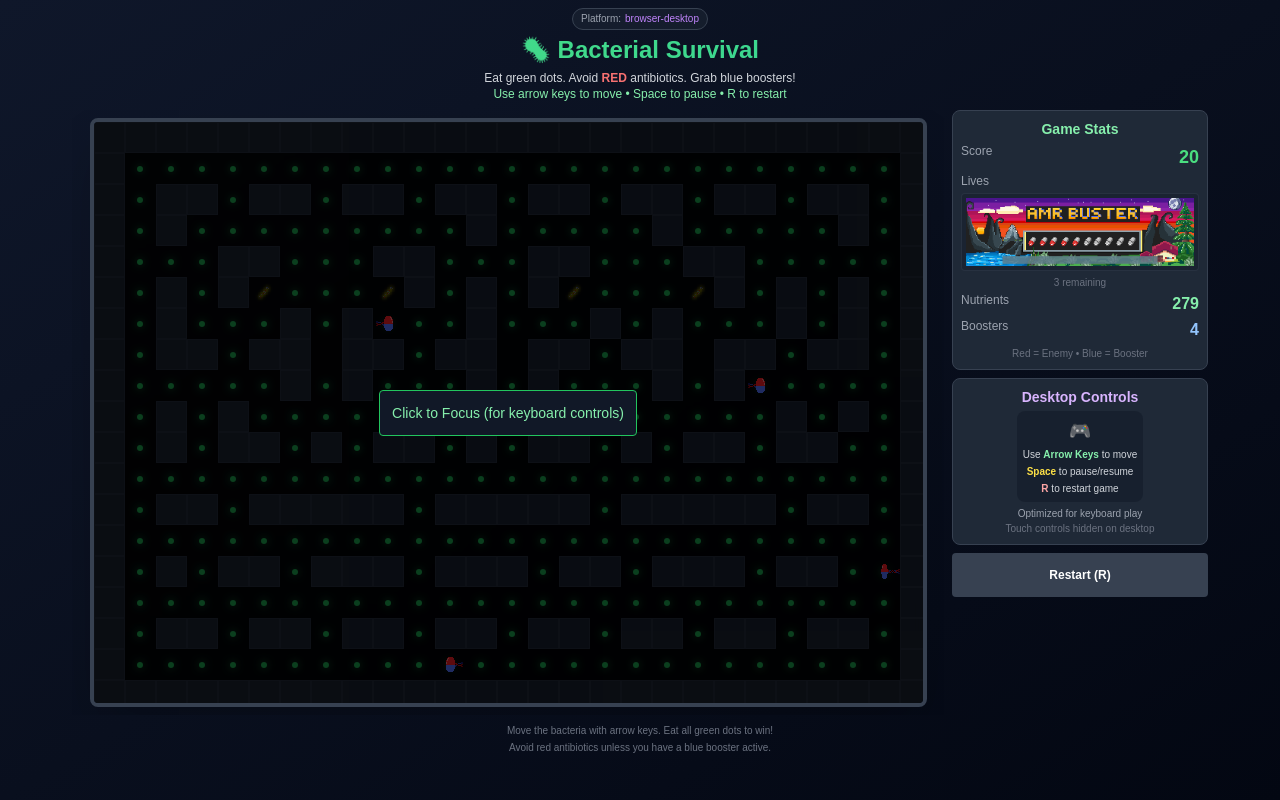
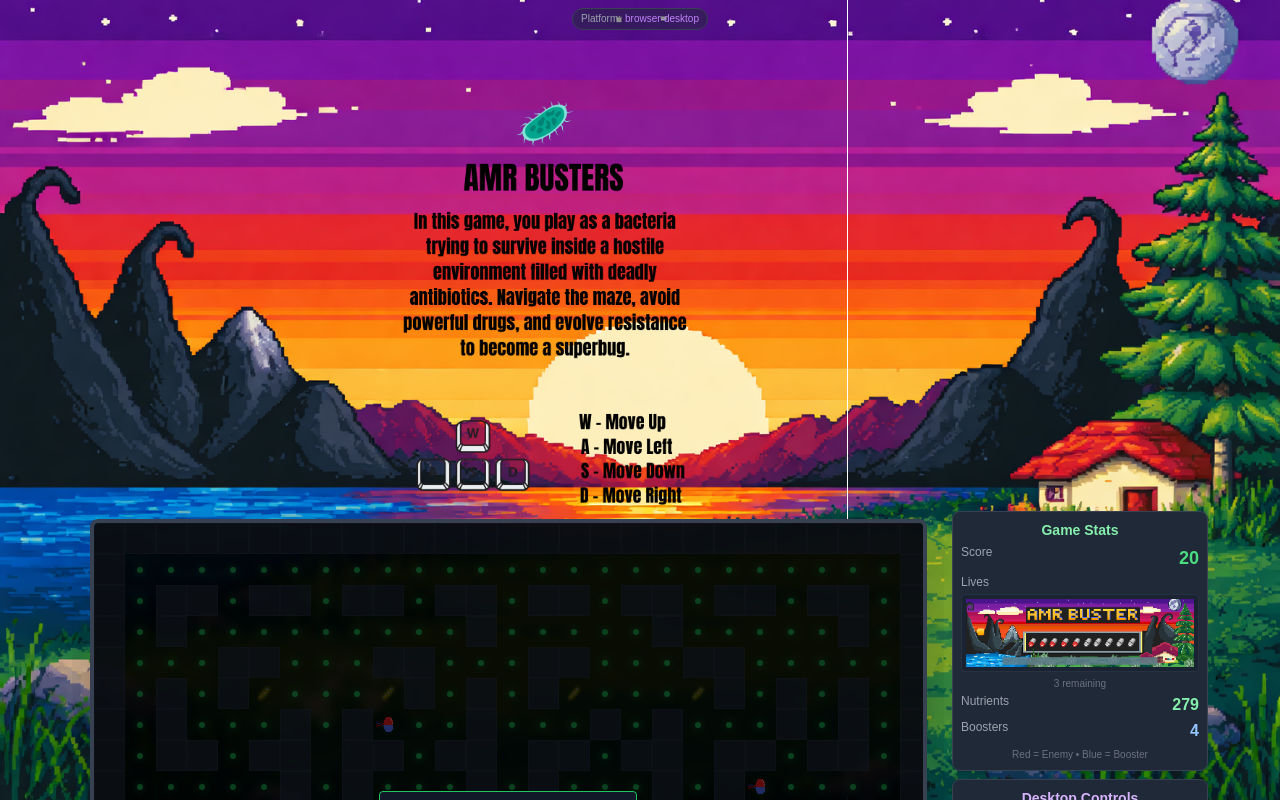
Before and after one commit to fidelismee/amr-pacman, a Next.js app: page / in a window 1280 px wide. Built offline with nearby package versions, Linux system fonts and the light colour scheme.

Commit message:
Add files via upload

```diff
--- a/app/game/components/BacteriaGame.tsx
+++ b/app/game/components/BacteriaGame.tsx
@@ -733,7 +733,13 @@ const BacteriaGame = () => {
   };
 
   return (
-    <div className="min-h-dvh max-h-dvh bg-gradient-to-br from-slate-900 to-gray-950 text-white touch-none overflow-hidden flex flex-col game-landscape-optimized">
+    <div
+  className="min-h-dvh max-h-dvh text-white touch-none overflow-hidden flex flex-col game-landscape-optimized bg-cover bg-center bg-no-repeat"
+  style={{
+    backgroundImage: "url('/background.png')",
+    backgroundAttachment: 'fixed' // Keeps the background steady during scrolls
+  }}
+>
       <div className="w-full max-w-6xl mx-auto flex-1 flex flex-col overflow-y-auto overflow-x-hidden safe-area-padding p-1 md:p-2 full-width-landscape">
         {/* Portrait mode warning for mobile PWA - More Compact */}
         {isPortrait && platform.isPWA && (
@@ -765,20 +771,13 @@ const BacteriaGame = () => {
           </div>
         )}
 
-        <header className="text-center mb-1 md:mb-2">
-          <h1 className="text-xl md:text-2xl font-bold mb-0.5 md:mb-1 bg-gradient-to-r from-green-400 to-emerald-400 bg-clip-text text-transparent">
-            🦠 Bacterial Survival
-            {platform.isPWA && platform.isMobile && (
-              <span className="ml-0.5 md:ml-1 text-xs align-middle bg-green-900/30 text-green-300 px-0.5 md:px-1 py-0.25 md:py-0.5 rounded-full">PWA</span>
-            )}
-          </h1>
-          <p className="text-gray-300 text-xs">
-            Eat green dots. Avoid <span className="text-red-400 font-bold">RED</span> antibiotics. Grab blue boosters!
-            {showKeyboardInstructions && (
-              <span className="block mt-0.25 text-green-300 text-xs">Use arrow keys to move • Space to pause • R to restart</span>
-            )}
-          </p>
-        </header>
+<header className="text-center mt-16 mb-0">
+  <img
+    src="/AMR-Busters.png"
+    alt="AMR Busters Banner"
+     className="w-full max-w-xs mx-auto -translate-x-24 relative"
+  />
+</header>
 
         <div className="flex flex-col md:flex-row gap-1 md:gap-2 items-start">
           <div className="flex-1 w-full flex flex-col items-center">
```
